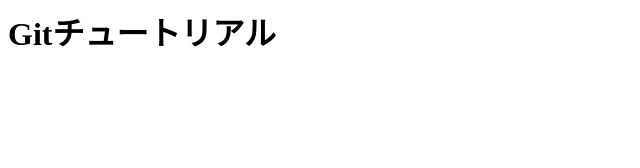
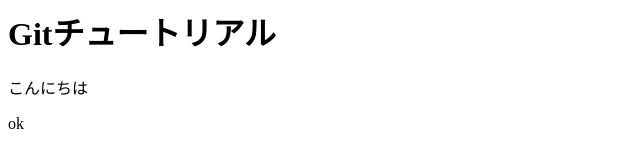
Before and after one commit to yuki-yanagawa/git_tutorial, a plain HTML site: page index.html in a window 1280 px wide. Shown: the whole page, without its empty margins (0-640 px from the left). Drawn offline with Linux system fonts and the light colour scheme.

Commit message:
fix#changedword

```diff
--- a/index.html
+++ b/index.html
@@ -1 +1,3 @@
 <h1>Gitチュートリアル</h1>
+<p>こんにちは</p>
+<p>ok</p>
```
